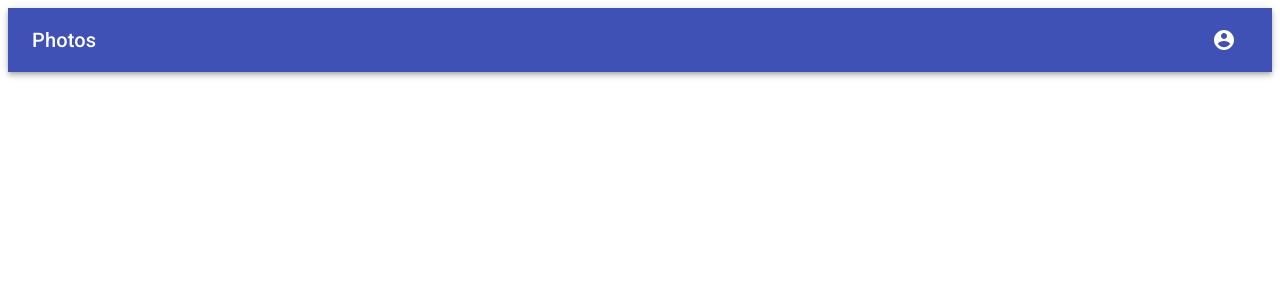
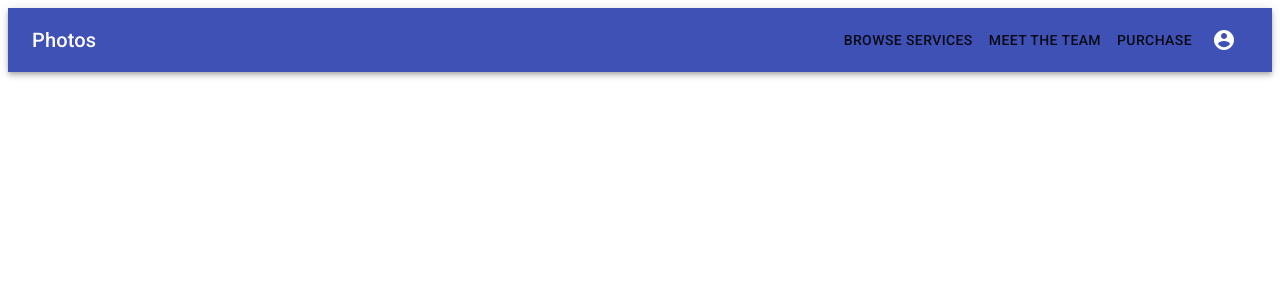
Before and after one commit to chrissantoss/mechexpert, a React (Create React App) app: page / in a window 1280 px wide. Shown: the top 300 px of the page. Built offline with nearby package versions, Linux system fonts and the light colour scheme.

Commit message:
navbar first commit

```diff
--- a/src/App.jsx
+++ b/src/App.jsx
@@ -1,8 +1,6 @@
 import React from 'react'
 import { Typography, Card, CardContent, CardMedia, Tabs, Tab, Button, AppBar, CssBaseline, Grid, Toolbar, Container, makeStyles  } from '@material-ui/core'
 import BuildIcon from '@material-ui/icons/Build';
-import landing from './pages/landing'
-import Testimonials from './components /Testimonials';
 import LandingHeader from './components /LandingHeader';
 
 
--- a/src/components /LandingHeader.jsx
+++ b/src/components /LandingHeader.jsx
@@ -11,6 +11,7 @@ import FormControlLabel from '@material-ui/core/FormControlLabel';
 import FormGroup from '@material-ui/core/FormGroup';
 import MenuItem from '@material-ui/core/MenuItem';
 import Menu from '@material-ui/core/Menu';
+import Button from '@material-ui/core/Button';
 
 const useStyles = makeStyles((theme) => ({
   root: {
@@ -50,8 +51,12 @@ export default function LandingHeader() {
             <MenuIcon />
           </IconButton> */}
           <Typography variant="h6" className={classes.title}>
-            Photos
+                      Photos
           </Typography>
+
+                  <Button>Browse Services</Button>
+                  <Button>Meet the Team</Button>
+                  <Button>Purchase</Button>
           {auth && (
             <div>
               <IconButton
@@ -77,7 +82,9 @@ export default function LandingHeader() {
                 }}
                 open={open}
                 onClose={handleClose}
-              >
+                >
+
+
                 <MenuItem onClick={handleClose}>Profile</MenuItem>
                 <MenuItem onClick={handleClose}>My account</MenuItem>
               </Menu>
```
Also changed, not shown: src/pages/auth/landing.jsx (renamed from src/pages/landing.jsx).
